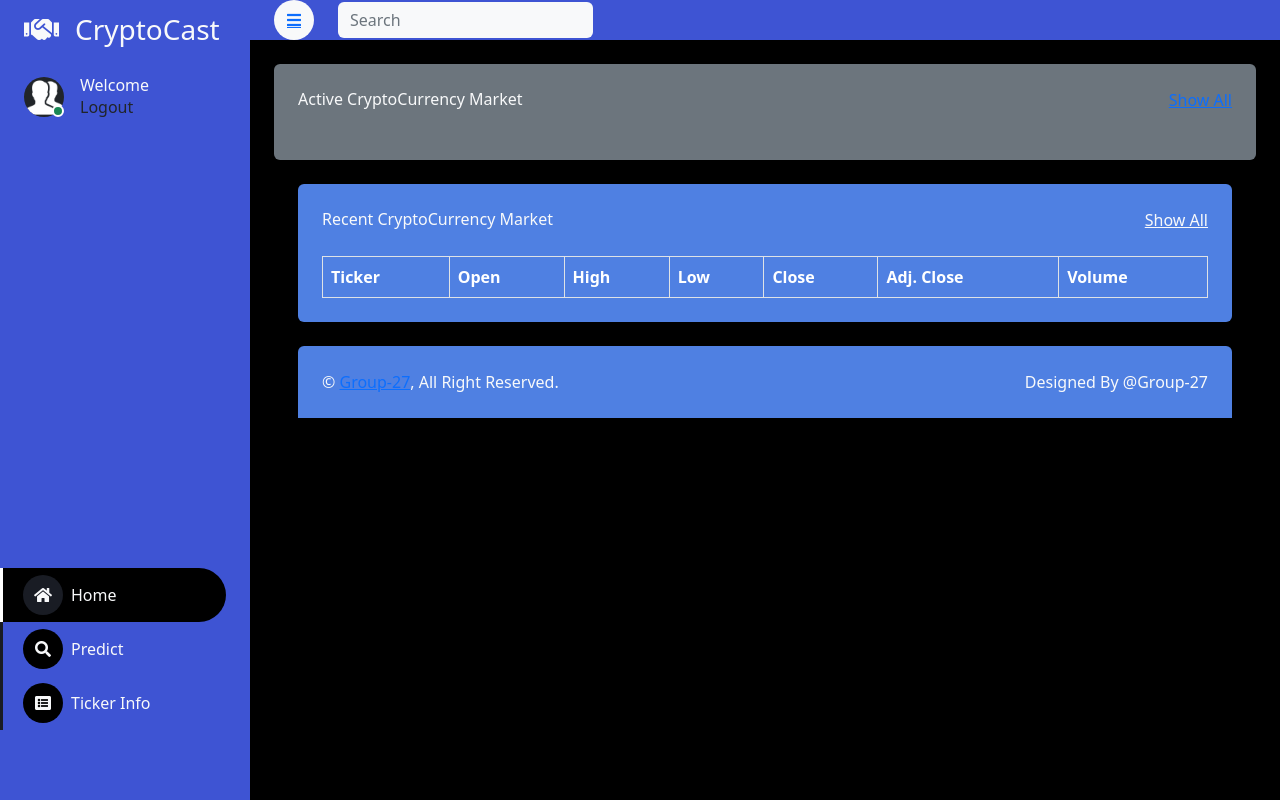
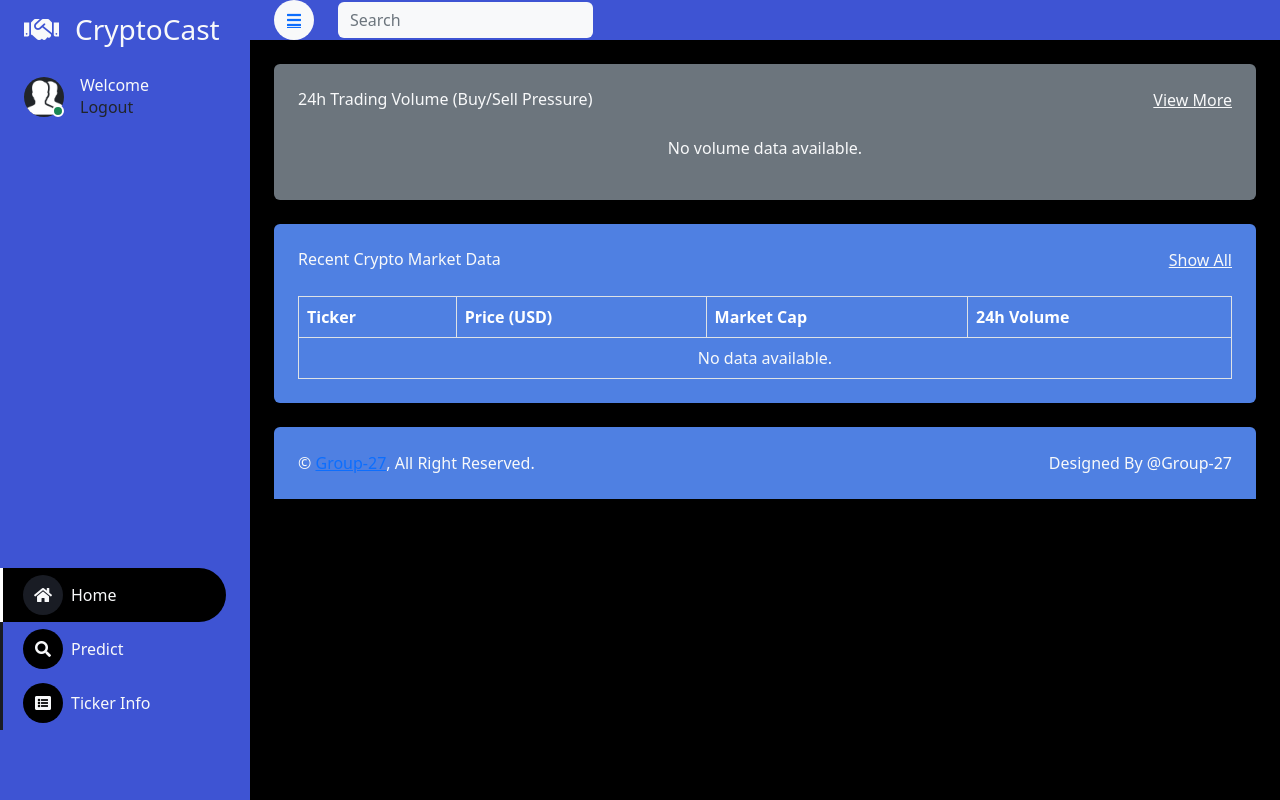
Before and after one commit to snehal-103/CryptoCast, a Django app: page /index1/ in a window 1280 px wide. Run offline with Django 4.2, Linux system fonts and the light colour scheme; lists and menus that the app fills with data are empty; some libraries are stand-ins or nearby versions.

Commit message:
Added live prices title and improved UI

```diff
--- a/app/templates/home.html
+++ b/app/templates/home.html
@@ -8,6 +8,12 @@
   </div>
 
   <div class="row justify-content-center">
+    <div class="col-12 text-center mb-4">
+      <h2 class="text-white" style="text-shadow: 1px 1px 3px rgba(0,0,0,0.5);">
+          <i class="fas fa-chart-line"></i> Live Crypto Prices
+      </h2>
+      <p class="text-light">Current market prices updated in real-time</p>
+  </div>
     {% if live_prices %}
       {% for crypto in live_prices %}
         <div class="col-md-3 mb-4">
--- a/app/templates/index.html
+++ b/app/templates/index.html
@@ -105,55 +105,53 @@
         <div class="col-sm-12 col-xl-12">
             <div class="bg-secondary text-center rounded p-4">
                 <div class="d-flex align-items-center justify-content-between mb-4">
-                                <h6 class="mb-0 text-light">Active CryptoCurrency Market</h6>
-                                <a href="{% url 'active_crypto' %}">Show All</a>
-                            {% block Left_Plot %}
-
+                    <h6 class="mb-0 text-light">24h Trading Volume (Buy/Sell Pressure)</h6>
+                    <a href="https://coinmarketcap.com/" class="text-light">View More</a>
+                </div>
+                {% if plot_div_left %}
                     {% autoescape off %}
-                                    {{ plot_div_left }}
+                        {{ plot_div_left }}  <!-- This now shows VOLUME BARS -->
                     {% endautoescape %}
-
-                            {% endblock Left_Plot %}
+                {% else %}
+                    <p class="text-light">No volume data available.</p>
+                {% endif %}
             </div>
         </div>
     </div>
 </div>
 <!-- Sales Chart End -->
 
-
 <!-- Recent Sales Start -->
 <div class="container-fluid pt-4 px-4">
-                <div class="text-center rounded p-4" style="background-color: #4F80E2;">
+    <div class="text-center rounded p-4" style="background-color: #4F80E2">
         <div class="d-flex align-items-center justify-content-between mb-4">
-                        <h6 class="mb-0 text-light">Recent CryptoCurrency Market</h6>
-                        <a href="https://finance.yahoo.com/trending-tickers" class="text-light">Show All</a>
+            <h6 class="mb-0 text-light">Recent Crypto Market Data</h6>
+            <a href="/ticker" class="text-light">Show All</a>
         </div>
         <div class="table-responsive text-light">
             <table class="table text-start align-middle table-bordered table-hover mb-0">
                 <thead>
                     <tr class="text-white">
                         <th scope="col">Ticker</th>
-                                    <th scope="col">Open</th>
-                                    <th scope="col">High</th>
-                                    <th scope="col">Low</th>
-                                    <th scope="col">Close</th>
-                                    <th scope="col">Adj. Close</th>
-                                    <th scope="col">Volume</th>
+                        <th scope="col">Price (USD)</th>
+                        <th scope="col">Market Cap</th>
+                        <th scope="col">24h Volume</th>
                     </tr>
                 </thead>
                 <tbody class="text-light">
-                                {% if recent_stocks %}
-                                {% for i in recent_stocks %}
+                    {% if crypto_data %}
+                        {% for crypto in crypto_data|slice:":5" %}
                         <tr>
-                                    <td>{{i.Ticker}}</td>
-                                    <td>{{i.Open}}</td>
-                                    <td>{{i.High}}</td>
-                                    <td>{{i.Low}}</td>
-                                    <td>{{i.Close}}</td>
-                                    <td>{{i.Adj_Close}}</td>
-                                    <td>{{i.Volume}}</td>
+                            <td>{{ crypto.symbol }}</td>
+                            <td>${{ crypto.price }}</td>
+                            <td>${{ crypto.market_cap|default:"N/A" }}</td>
+                            <td>${{ crypto.volume|default:"N/A" }}</td>
                         </tr>
                         {% endfor %}
+                    {% else %}
+                        <tr>
+                            <td colspan="4" class="text-center">No data available.</td>
+                        </tr>
                     {% endif %}
                 </tbody>
             </table>
@@ -161,7 +159,6 @@
     </div>
 </div>
 <!-- Recent Sales End -->
-
 
             <!-- Footer Start -->
             <div class="container-fluid pt-4 px-4 text-light">
--- a/app/views.py
+++ b/app/views.py
@@ -49,36 +49,61 @@ def index1(request):
     return render(request, 'index.html')
 
 def index(request):
-    ticker = 'BTC-USD'
     try:
-        btc_data = yf.download(ticker, period='1d', interval='1m')
+        # Top cryptocurrencies (adjust as needed)
+        crypto_tickers = ['BTC-USD', 'ETH-USD', 'SOL-USD', 'DOGE-USD']
+        crypto_data = []
 
-        if btc_data.empty:
-            context = {
-                'error': 'Unable to fetch live BTC data at the moment. Please try again later.',
-                'current_price': 'N/A',
-                'last_updated': 'N/A'
-            }
-        else:
-            current_price = btc_data['Close'].iloc[-1]
-            last_updated = btc_data.index[-1].strftime('%Y-%m-%d %H:%M:%S')
+        for ticker in crypto_tickers:
+            data = yf.Ticker(ticker)
+            hist = data.history(period="1d", interval="1h")  # Last 24h data
 
-            context = {
-                'current_price': f"${current_price:.2f}",
-                'last_updated': last_updated,
-            }
+            if not hist.empty:
+                latest = hist.iloc[-1]
+                crypto_data.append({
+                    'symbol': ticker,
+                    'price': round(latest['Close'], 2),
+                    'volume': round(latest['Volume'], 2),  # Trading volume (buy/sell pressure)
+                    'market_cap': data.info.get('marketCap', 'N/A'),
+                })
+
+        # Generate VOLUME BAR CHART (instead of price trend)
+        fig = go.Figure()
+
+        # Add bars for each crypto's 24h volume
+        for crypto in crypto_data:
+            fig.add_trace(go.Bar(
+                x=[crypto['symbol']],
+                y=[crypto['volume']],
+                name=crypto['symbol'],
+                marker_color='#3E54D3'  # Match your theme
+            ))
+
+        fig.update_layout(
+            title='24h Trading Volume (Buy/Sell Activity)',
+            xaxis_title='Cryptocurrency',
+            yaxis_title='Volume (USD)',
+            template='plotly_dark',
+            showlegend=False,
+        )
+        volume_chart = fig.to_html(full_html=False)
+
+        context = {
+            'crypto_data': crypto_data,
+            'plot_div_left': volume_chart,  # Now shows volume bars
+            'recent_stocks': crypto_data[:5]  # Recent data for table
+        }
 
     except Exception as e:
-        print("Error in index view:", e)
+        print(f"Error fetching data: {e}")
         context = {
-            'error': 'Something went wrong while fetching data.',
-            'current_price': 'N/A',
-            'last_updated': 'N/A'
+            'error': 'Failed to fetch market data.',
+            'crypto_data': [],
+            'plot_div_left': '<p class="text-light">No volume data available.</p>',
+            'recent_stocks': []
         }
 
     return render(request, 'index.html', context)
-
-
 
 def search(request):
     return render(request, 'search.html')
@@ -144,67 +169,7 @@ def predict(request, ticker_value, number_of_days):
 
     if number_of_days > 365:
         return render(request, 'Overflow_days.html', {})
-    """
-    # ------ Candlestick chart (Live data) ------
-    try:
-        df = yf.download(tickers=ticker_value, period='10d', interval='1h')
-        if df.empty or len(df) < 2:
-            raise ValueError("Insufficient data for candlestick chart.")
-        fig = go.Figure()
 
-        # Add candlestick
-        fig.add_trace(go.Candlestick(
-            x=df.index,
-            open=df['Open'],
-            high=df['High'],
-            low=df['Low'],
-            close=df['Close'],
-            name='Market Data',
-            increasing_line_color='lime',
-            decreasing_line_color='red',
-            increasing_fillcolor='lime',
-            decreasing_fillcolor='red'
-            ))
-        # Add close price line for visibility
-        fig.add_trace(go.Scatter(
-            x=df.index,
-            y=df['Close'],
-            mode='lines',
-            name='Close Price',
-            line=dict(color='deepskyblue', width=1)
-            ))
-
-        fig.update_layout(
-            title=f'{ticker_value} Live Price Evolution',
-            yaxis_title='Price (USD)',
-            paper_bgcolor="#14151b",
-            plot_bgcolor="#14151b",
-            font_color="white"
-        )
-
-        fig.update_yaxes(gridcolor="gray")
-        fig.update_xaxes(gridcolor="gray")
-
-        fig.update_xaxes(
-            rangeslider_visible=True,
-            rangeselector=dict(
-                buttons=list([
-                    dict(count=15, label="15m", step="minute", stepmode="backward"),
-                    dict(count=45, label="45m", step="minute", stepmode="backward"),
-                    dict(count=1, label="HTD", step="hour", stepmode="todate"),
-                    dict(count=3, label="3h", step="hour", stepmode="backward"),
-                    dict(step="all")
-                ])
-            )
-        )
-        plot_div = plot(fig, auto_open=False, output_type='div')
-    except Exception as e:
-        plot_div = "<p style='color:white;'>Unable to load live price graph. Please try again later.</p>"
-
-        print("-----------PLOT DIV START-------------")
-        print(plot_div[:1000])  # print just first 1000 characters to avoid full clutter
-        print("-----------PLOT DIV END-------------")
-    """
 
     # ------ ML Model Prediction ------
     try:
@@ -386,10 +351,6 @@ def HomePage(request):
 
     return render(request, 'home.html', {'live_prices': live_prices})
 
-
-def news(request):
-    return render(request, "news.html")
-
 @csrf_exempt
 def clicklogin(request):
     if request.method != "POST":
@@ -521,10 +482,35 @@ def delete_user(request, user_id):
     return redirect('admin_dashboard')
 
 
-def active_crypto(request):
-    if not request.user.is_authenticated:
-        return redirect('login')
+from newsapi import NewsApiClient  # Add this import at the top
 
-    # Fetch active crypto data
-    data = get_active_crypto_data()  # Replace with your actual function
-    return render(request, 'active_crypto.html', {'data': data})
+def news(request):
+    try:
+        # Initialize NewsAPI client (replace 'YOUR_API_KEY' with your actual key)
+        newsapi = NewsApiClient(api_key='55bc17cd7e7d471f9da07657dfd8813d')
+
+        # Fetch top crypto news
+        crypto_news = newsapi.get_everything(
+            q='bitcoin OR ethereum OR cryptocurrency',
+            language='en',
+            sort_by='publishedAt',
+            page_size=10  # Show 10 articles
+        )
+
+        # Extract relevant data
+        articles = crypto_news.get('articles', [])
+
+        # Add to context
+        context = {
+            'articles': articles,
+            'news_error': None
+        }
+
+    except Exception as e:
+        print(f"NewsAPI Error: {e}")
+        context = {
+            'articles': [],
+            'news_error': "Failed to load news. Please try again later."
+        }
+
+    return render(request, 'news.html', context)
--- a/core/urls.py
+++ b/core/urls.py
@@ -34,7 +34,5 @@ urlpatterns = [
     path('click_user/', ClickRegister),
     path('admin_dashboard/', views.admin_dashboard, name='admin_dashboard'),
     path('delete_user/<int:user_id>/', views.delete_user, name='delete_user'),
-    path('active/', views.active_crypto, name='active_crypto'),
-
 
 ]
```
Also changed, not shown: app/templates/active_crypto.html (added, +33 -0 lines), app/templates/base1.html (+5 -10 lines), app/templates/news.html (+72 -24 lines), db.sqlite3. Lines whose indentation alone changed are shown as unchanged.
